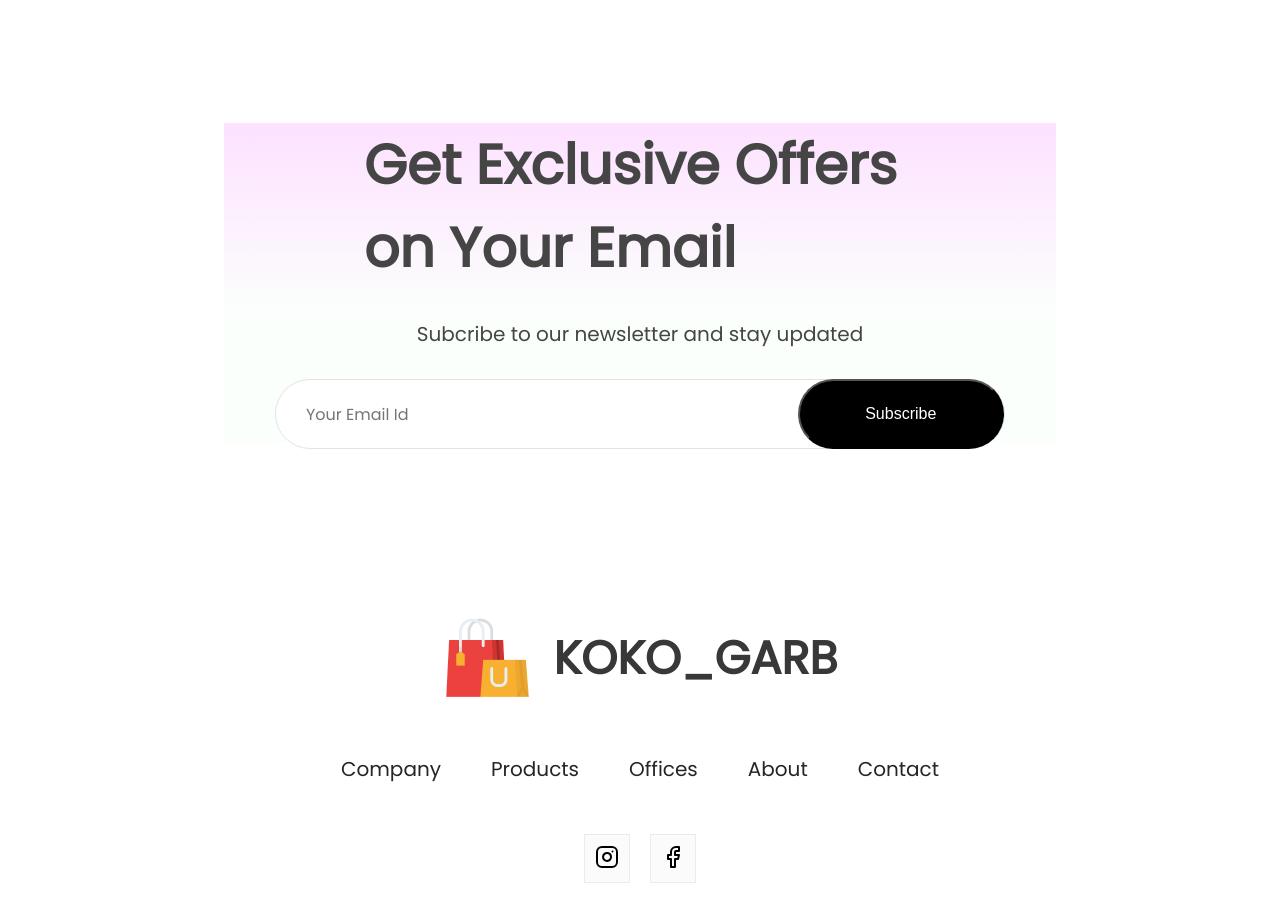
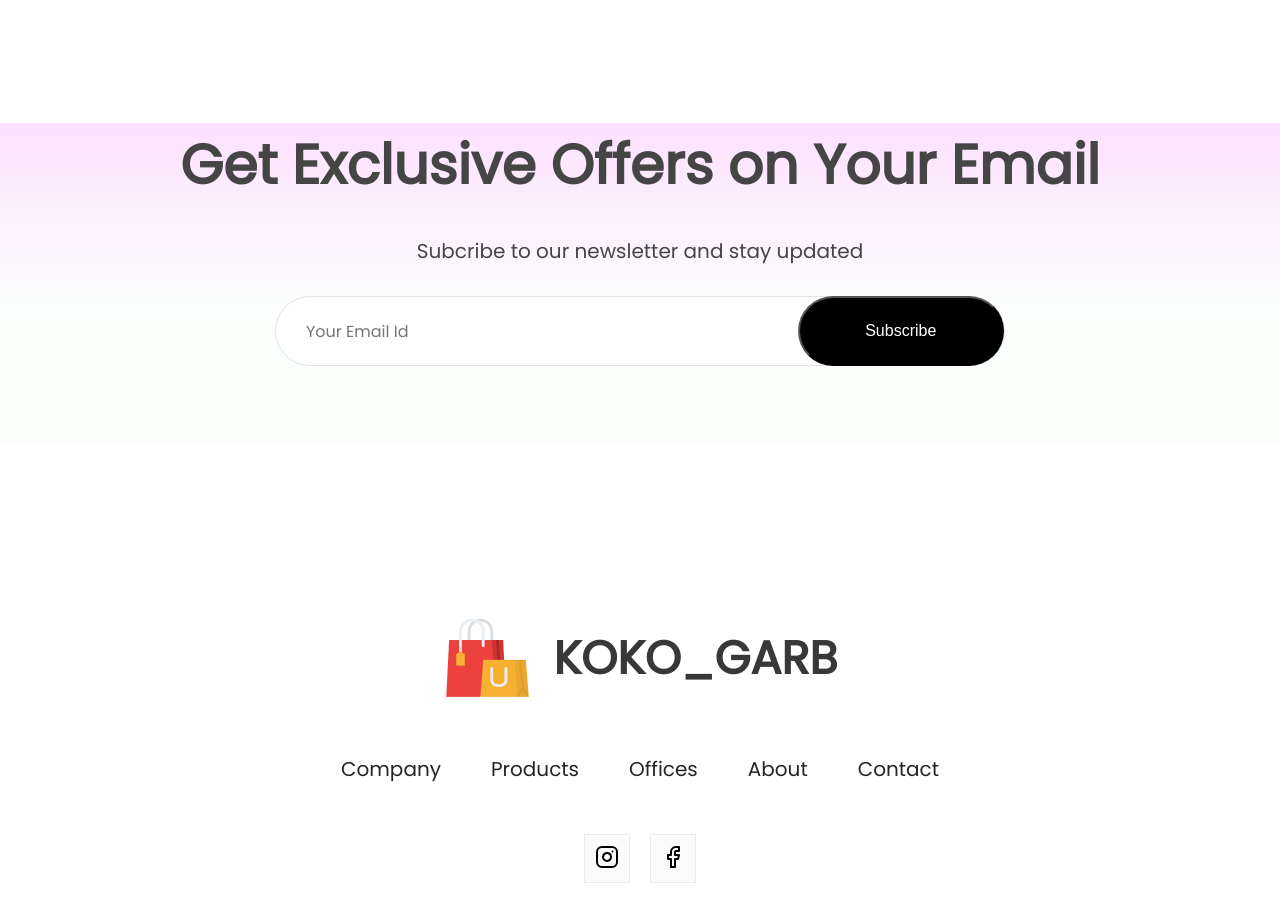
Before and after one commit to Jejeet/KokoBiz, a React (Create React App) app: page / in a window 1280 px wide. Shown: the part 3140-4047 px from the top of the page. Built offline with nearby package versions, Linux system fonts and the light colour scheme; a web font is replaced by a local one.

Commit message:
removed width from newsletter

```diff
--- a/src/Components/NewsLetter/NewsLetter.css
+++ b/src/Components/NewsLetter/NewsLetter.css
@@ -1,5 +1,5 @@
 .newsletter{
-    width: 65%;
+    /* width: 100%; */
     height: 40vh;
     display: flex;
     flex-direction: column;
```
